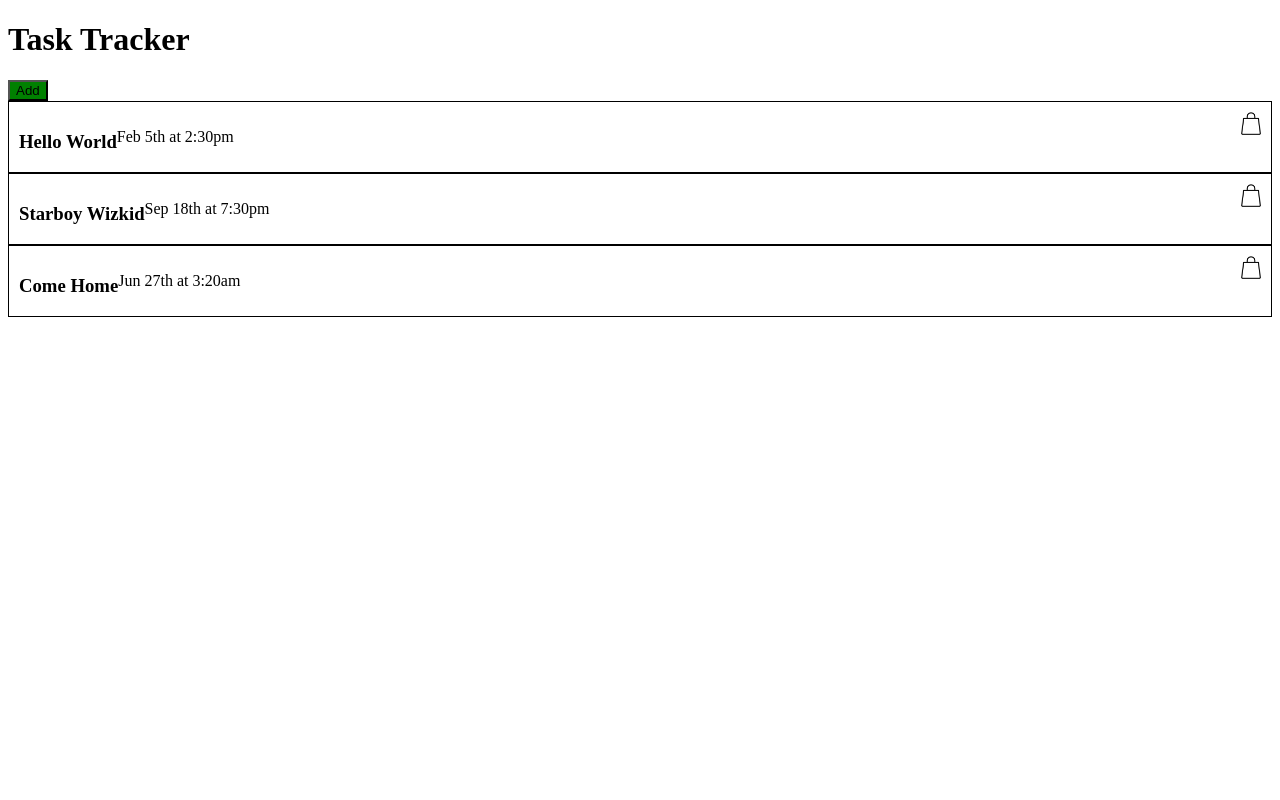
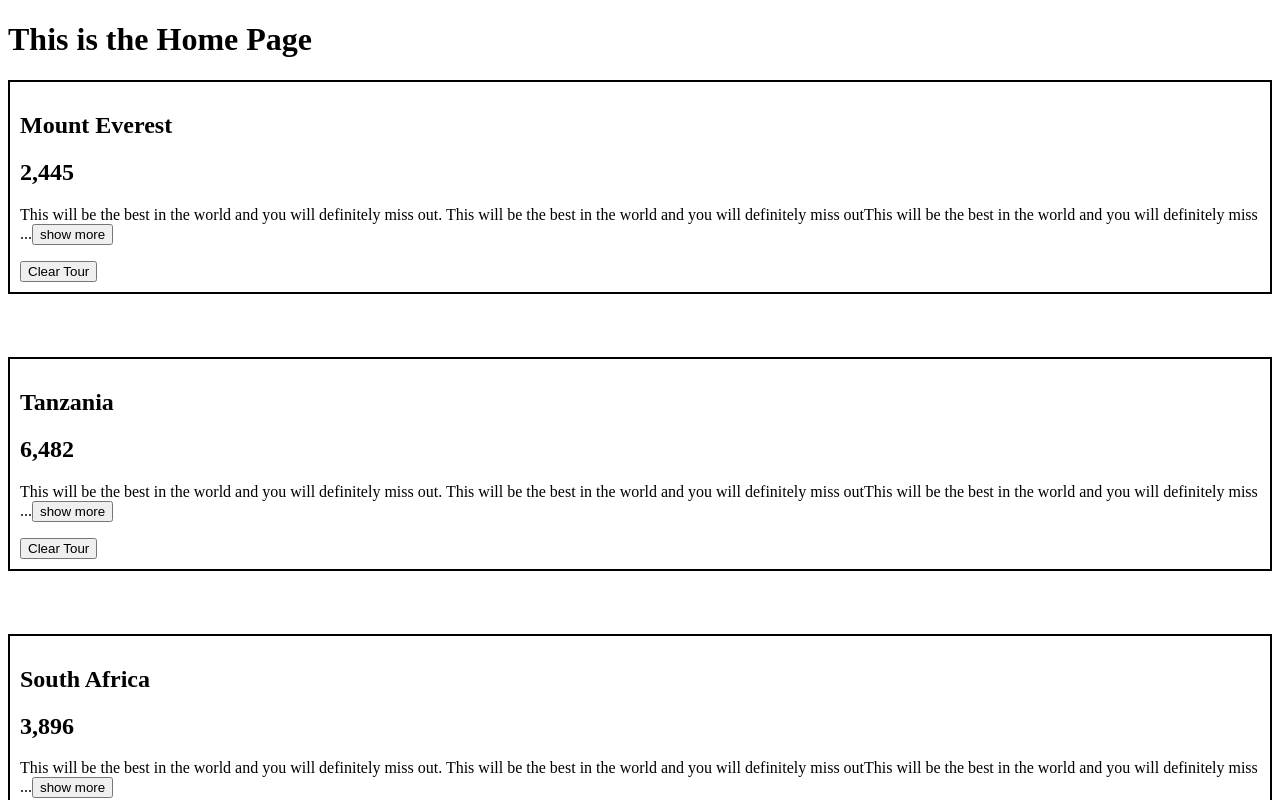
Before and after one commit to Imohh/React-frontend, a React (Create React App) app: page / in a window 1280 px wide. Shown: the top 800 px of the page. Built offline with nearby package versions, Linux system fonts and the light colour scheme.

Commit message:
new commit

```diff
--- a/src/App.js
+++ b/src/App.js
@@ -1,49 +1,55 @@
-import React, { useState } from 'react';
-import Header from "./components/Header";
-import Tasks from "./components/Tasks";
-import AddTask from "./components/AddTask";
+// import React, { useState } from 'react';
+// import Header from "./components/Header";
+// import Tasks from "./components/Tasks";
+// import AddTask from "./components/AddTask";
 //  import Home from "./test/Home"
+import Home from './project2/Home'
 
  const App = () => {
-  const [showAddTask, setShowAddTask] = useState(false)
+  // const [change, setChange] = useState(true)
 
-  const[tasks ,setTasks] = useState([
-    {
-        id: 1,
-        text: 'Hello World',
-        day: 'Feb 5th at 2:30pm',
-        reminder: false,
-    },
-    {
-        id: 2,
-        text: 'Starboy Wizkid',
-        day: 'Sep 18th at 7:30pm',
-        reminder: false,
-    },
-    {
-        id: 3,
-        text: 'Come Home',
-        day: 'Jun 27th at 3:20am',
-        reminder: false,
-    },
-  ])
+  // const handleChange = () => {
+  //   setChange(!change)
+  // }
+  // const [showAddTask, setShowAddTask] = useState(false)
+
+  // const[tasks ,setTasks] = useState([
+  //   {
+  //       id: 1,
+  //       text: 'Hello World',
+  //       day: 'Feb 5th at 2:30pm',
+  //       reminder: false,
+  //   },
+  //   {
+  //       id: 2,
+  //       text: 'Starboy Wizkid',
+  //       day: 'Sep 18th at 7:30pm',
+  //       reminder: false,
+  //   },
+  //   {
+  //       id: 3,
+  //       text: 'Come Home',
+  //       day: 'Jun 27th at 3:20am',
+  //       reminder: false,
+  //   },
+  // ])
 
 //ADD TASK
-const addTask = (task) => {
-  const id = Math.floor(Math.random() * 10000) + 1
-  const newTask = {id, ...task}
-  setTasks([...tasks, newTask])
-}
+// const addTask = (task) => {
+//   const id = Math.floor(Math.random() * 10000) + 1
+//   const newTask = {id, ...task}
+//   setTasks([...tasks, newTask])
+// }
 
-//DELETE TASK
-const deleteTask = (id) => {
-  setTasks(tasks.filter((task) => task.id !== id))
-}
+// //DELETE TASK
+// const deleteTask = (id) => {
+//   setTasks(tasks.filter((task) => task.id !== id))
+// }
 
-//TOGGLE REMINDER
-const toggleReminder = (id) => {
-  setTasks((task) => task.id === id ? {...task, reminder: !task.reminder } : task)
-}
+// //TOGGLE REMINDER
+// const toggleReminder = (id) => {
+//   setTasks((task) => task.id === id ? {...task, reminder: !task.reminder } : task)
+// }
 
   return (
     <div className="container">
@@ -51,7 +57,7 @@ const toggleReminder = (id) => {
       {/* <h1>This is counter app</h1>*/}
 
 
-      <Header onAdd={() => setShowAddTask(!showAddTask)} showAdd={showAddTask} />
+      {/* <Header onAdd={() => setShowAddTask(!showAddTask)} showAdd={showAddTask} />
       {showAddTask && <AddTask onAdd={addTask} />}
       {tasks.length > 0 ? (
         <Tasks
@@ -61,8 +67,14 @@ const toggleReminder = (id) => {
         />
       )
       :
-      ("There is nothing to display")}
+      ("There is nothing to display")} */}
       {/* <Home /> */}
+
+      {/* <div onDoubleClick={handleChange}>
+        {change ? "hello" : "heyo"}
+      </div> */}
+
+      <Home />
 
    </div>
   )
--- /dev/null
+++ b/src/project1/Home.js
@@ -0,0 +1,42 @@
+import {useState} from 'react'
+import List from './List'
+
+const Home = () => {
+    const [people, setPeople] = useState([
+        {
+            id: 1,
+            name: 'William Shakespear',
+            age: 32,
+        },
+        {
+            id: 2,
+            name: 'Lionel Messi',
+            age: 29,
+        },
+        {
+            id: 3,
+            name: 'Ronaldinho Gaucho',
+            age: 31,
+        },
+        {
+            id: 4,
+            name: 'Trevor Noah',
+            age: 28,
+        },
+        {
+            id: 5,
+            name: 'Michael Jackson',
+            age: 52,
+        },
+    ])
+    return (
+        <>
+            <p>{people.length} birthdays today</p>
+            {people.length > 0 ? <List people={people}/> : "nothing to show"}
+            <button onClick={(id) => setPeople((people.filter) = people.id !== id)}>Clear All</button>
+            {/* OR <button onClick={() => setPeople([])}>Clear All</button> */}
+        </>
+    )
+}
+
+export default Home
--- /dev/null
+++ b/src/project2/Home.js
@@ -0,0 +1,27 @@
+import React, {useState, useEffect} from 'react'
+// import Loading from './Loading'
+import Tours from './Tours'
+import data from './data'
+
+// const url ='https://course-api.netlify.app/api/react-tours-project'
+
+const Home = () => {
+    const [tours, setTours] = useState(data)
+
+    const deleteTour = (id) => {
+        const newTour = tours.filter((tour) => tour.id !== id)
+        setTours(newTour)
+    }
+
+    return (
+        <>
+            <h1>This is the Home Page</h1>
+            {tours.length > 0 ? <Tours tours={tours} deleteTour={deleteTour} />
+            :
+            "There is nothing to display"
+            }
+        </>
+    )
+}
+
+export default Home
--- /dev/null
+++ b/src/project2/Loading.js
@@ -0,0 +1,9 @@
+const Loading = () => {
+    return (
+        <div>
+            <h1>Loading ...</h1>
+        </div>
+    )
+}
+
+export default Loading
--- /dev/null
+++ b/src/project2/Tour.js
@@ -0,0 +1,20 @@
+import React, {useState} from 'react'
+import './style.css'
+
+const Tour = ({name,id,price,detail,deleteTour}) => {
+    const [readMore, setReadMore] = useState(false)
+    return (
+        <div className="tours">
+            <h2>{name}</h2>
+            <h2>{price}</h2>
+            <p>{readMore ? detail : `${detail.substring(0, 200)}...`}
+            <button onClick={() => setReadMore(!readMore)}>
+            {readMore ? 'show less' : 'show more'}
+            </button>
+            </p>
+            <button onClick={() => deleteTour(id)}>Clear Tour</button>
+        </div>
+    )
+}
+
+export default Tour
--- /dev/null
+++ b/src/project2/Tours.js
@@ -0,0 +1,13 @@
+import Tour from './Tour'
+
+const Tours = ({tours, deleteTour}) => {
+    return (
+        <>
+            {tours.map((tour) => (
+                <Tour key={tour.id} {...tour} deleteTour={deleteTour}/>
+            ))}
+        </>
+    )
+}
+
+export default Tours
--- /dev/null
+++ b/src/project2/data.js
@@ -0,0 +1,28 @@
+const tours = [
+    {
+        id: 1,
+        name: "Mount Everest",
+        price: "2,445",
+        detail: "This will be the best in the world and you will definitely miss out. This will be the best in the world and you will definitely miss outThis will be the best in the world and you will definitely miss outThis will be the best in the world and you will definitely miss outThis will be the best in the world and you will definitely miss out"
+    },
+    {
+        id: 2,
+        name: "Tanzania",
+        price: "6,482",
+        detail: "This will be the best in the world and you will definitely miss out. This will be the best in the world and you will definitely miss outThis will be the best in the world and you will definitely miss outThis will be the best in the world and you will definitely miss outThis will be the best in the world and you will definitely miss out"
+    },
+    {
+        id: 3,
+        name: "South Africa",
+        price: "3,896",
+        detail: "This will be the best in the world and you will definitely miss out. This will be the best in the world and you will definitely miss outThis will be the best in the world and you will definitely miss outThis will be the best in the world and you will definitely miss outThis will be the best in the world and you will definitely miss out"
+    },
+    {
+        id: 4,
+        name: "United Kingdom",
+        price: "5,676",
+        detail: "This will be the best in the world and you will definitely miss out. This will be the best in the world and you will definitely miss outThis will be the best in the world and you will definitely miss outThis will be the best in the world and you will definitely miss outThis will be the best in the world and you will definitely miss out"
+    },
+]
+
+export default tours
--- /dev/null
+++ b/src/project2/style.css
@@ -0,0 +1,5 @@
+.tours {
+    padding: 10px;
+    margin-bottom: 5%;
+    border: 2px solid #000
+}
--- /dev/null
+++ b/src/project3/Home.js
@@ -0,0 +1,9 @@
+const Home = () => {
+    return (
+        <>
+            <h1>This is the home page</h1>
+        </>
+    )
+}
+
+export default Home
```
Also changed, not shown: src/project1/List.js (added, +17 -0 lines), src/project3/Review.js (added, +9 -0 lines), src/project3/data.js (added).
